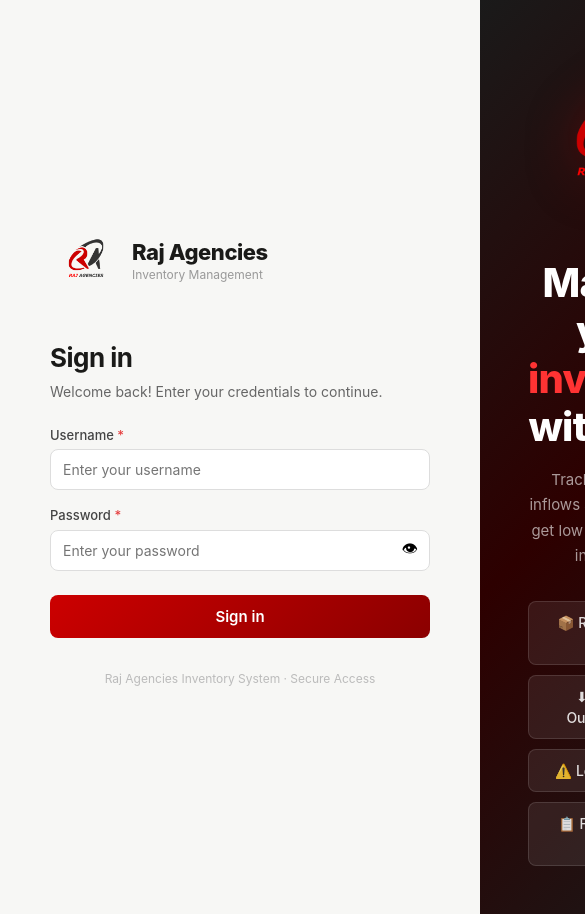
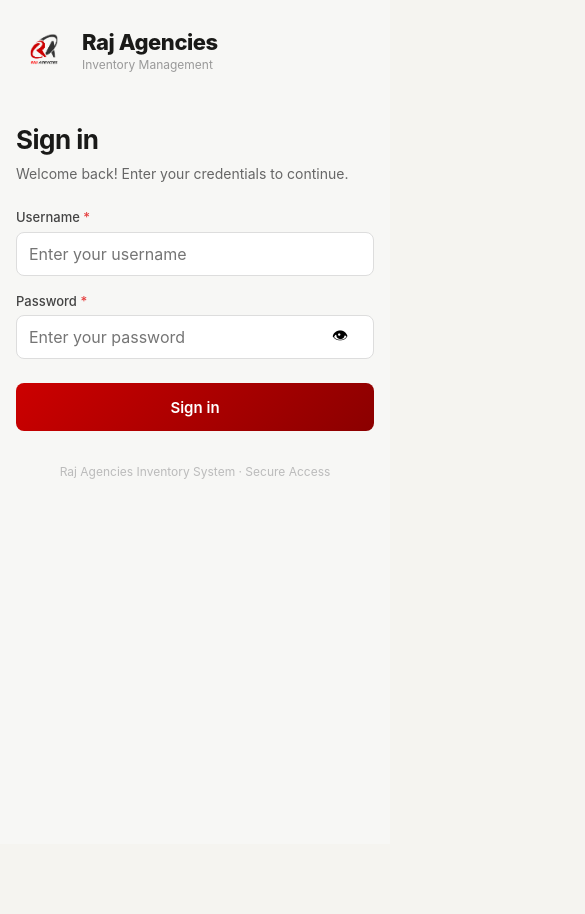
Before and after one commit to swayam426/stockeasy, a Next.js app in the folder stockeasy/: page /login in a window 390 px wide. Shown: the top 914 px of the page, 585 px wide, since content can reach past the window. After the commit the page ends 844 px from the top, so only its background shows below. Built offline with nearby package versions, Linux system fonts and the light colour scheme.

Commit message:
Add signed session cookies, group inflows by supplier, responsive login

```diff
--- a/stockeasy/pages/api/auth/login.js
+++ b/stockeasy/pages/api/auth/login.js
@@ -6,7 +6,7 @@
   const { username, password } = req.body;
 
   const validUsername = process.env.ADMIN_USERNAME || 'admin';
-  const validPassword = process.env.ADMIN_PASSWORD || 'rajagencies123';
+  const validPassword = process.env.ADMIN_PASSWORD || 'Swayam246';
 
   if (username !== validUsername || password !== validPassword) {
     return res.status(401).json({ error: 'Invalid username or password' });
--- a/stockeasy/styles/globals.css
+++ b/stockeasy/styles/globals.css
@@ -718,3 +718,62 @@
   background: #1a1a1a;
   border-color: rgba(255,255,255,0.08);
 }
+
+@media (max-width: 900px) {
+
+  /* The marketing panel is decoration. Drop it rather than squeeze it. */
+  .login-right {
+    display: none !important;
+  }
+
+  /* This is the actual bug: inline `flex: 0 0 480px` refuses to shrink,
+     so on a 360px screen the panel stayed 480px wide and pushed the
+     page sideways. Let it shrink and fill instead. */
+  .login-left {
+    flex: 1 1 auto !important;
+    width: 100% !important;
+    padding: 2rem 1.25rem !important;
+    align-items: flex-start !important;
+  }
+
+  /* iOS Safari auto-zooms the page when a focused input is below 16px.
+     Your inputs are 14px, which triggers it on every tap. */
+  .login-left input {
+    font-size: 16px !important;
+  }
+
+  /* Give the show/hide password button a proper touch target (44px is
+     the usual accessibility floor; it was a bare 16px emoji). */
+  .login-left button[type="button"] {
+    min-width: 44px !important;
+    min-height: 44px !important;
+    display: flex !important;
+    align-items: center !important;
+    justify-content: center !important;
+  }
+
+  /* Sign-in button: same reasoning, comfortable to tap. */
+  .login-left button[type="submit"] {
+    min-height: 48px !important;
+  }
+}
+
+/* Narrow phones — trim the header so the form stays above the fold. */
+@media (max-width: 400px) {
+  .login-left img {
+    width: 56px !important;
+    height: 56px !important;
+  }
+
+  .login-left {
+    padding: 1.5rem 1rem !important;
+  }
+}
+
+/* Short/landscape phones: 100vh overflows because mobile browser
+   chrome isn't counted. dvh accounts for it where supported. */
+@supports (min-height: 100dvh) {
+  .login-left {
+    min-height: 100dvh;
+  }
+}
```
Also changed, not shown: stockeasy/pages/index.js (+64 -10 lines), 1 other file (tests, documents, lock files or other folders).
